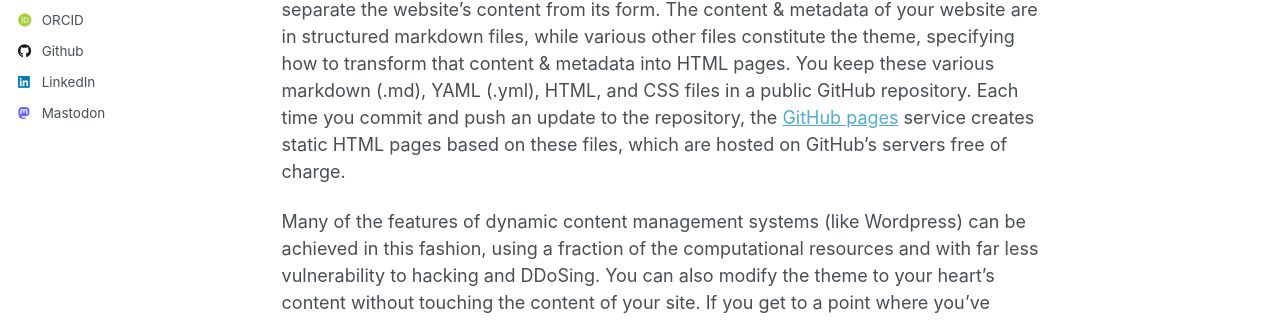
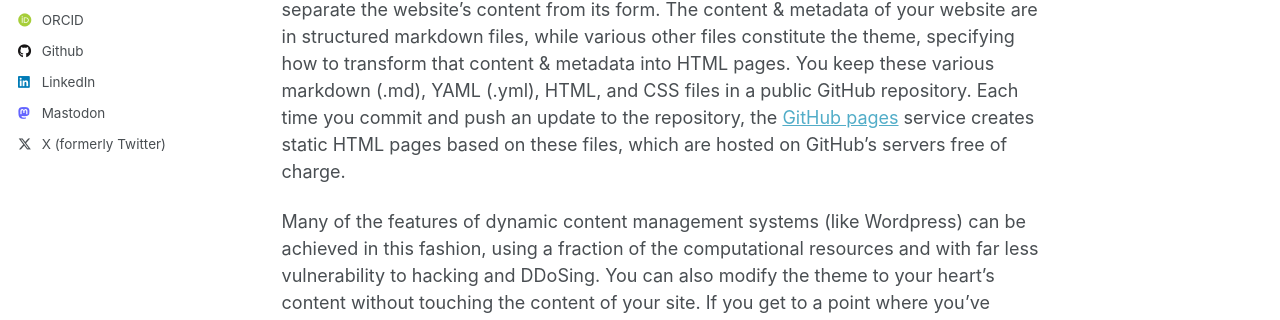
Before and after one commit to GenetAsefa/GenetAsefa.github.io, a Jekyll site: the page built from _pages/about.md, in a window 1280 px wide. Shown: the part 522-842 px from the top of the page. Built offline with Jekyll 4.4.1, drawn with Linux system fonts in a browser that asks for light colours; some web fonts are replaced; some of the changed lines change nothing that is shown.

Commit message:
update _config.yml

```diff
--- a/_config.yml
+++ b/_config.yml
@@ -66,7 +66,7 @@ author:
   steam            : # Username
   telegram         : # URL
   tumblr           : # Username
-  twitter          : # Username for X / Twitter
+  twitter          : "@GenAsefa" #for X / Twitter
   vine             : # Username
   weibo            : # Username
   wikipedia        : # Username
```
